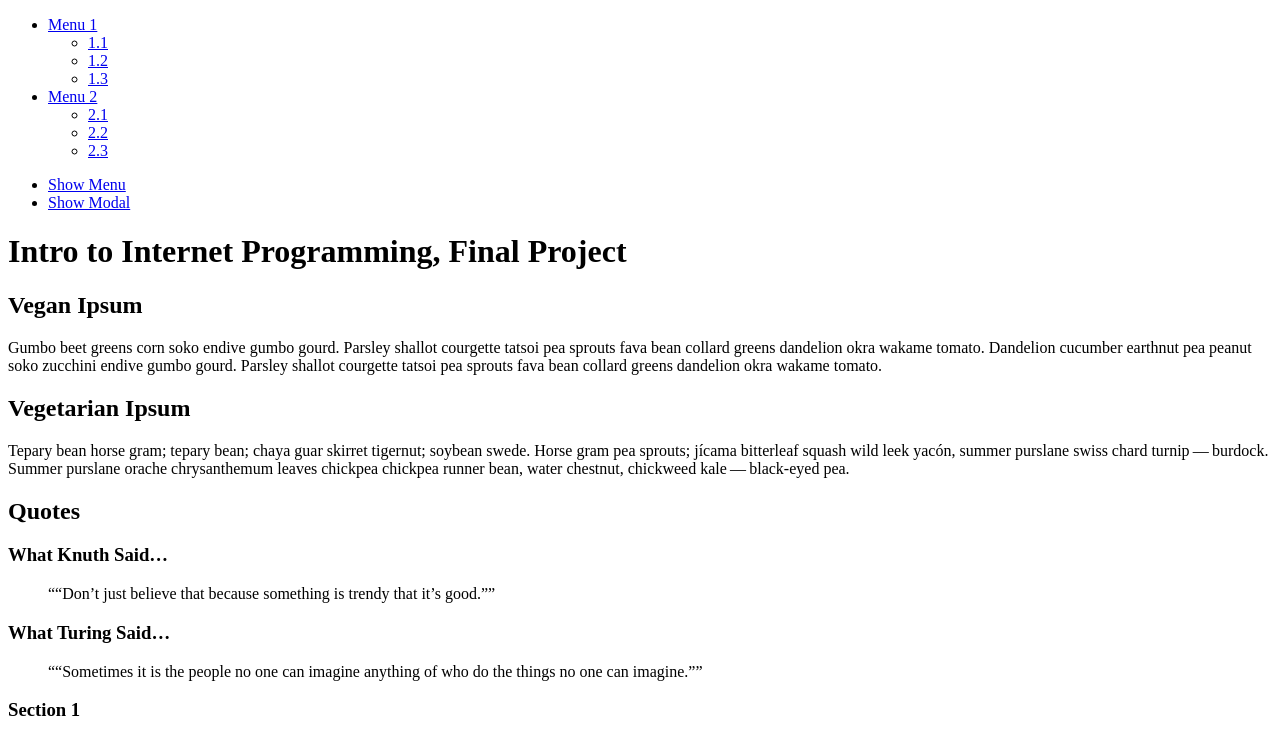
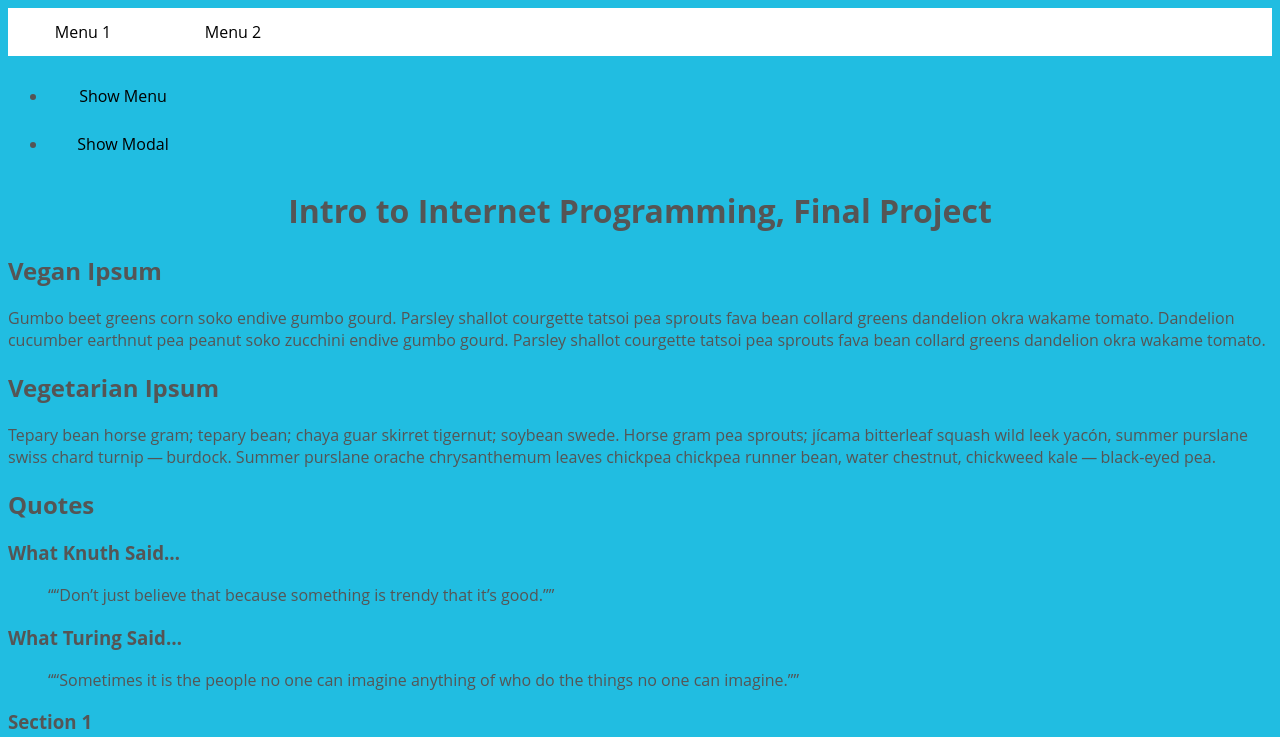
Before and after one commit to mmupfumir/assignment-3--intro-to-internet-programming--cs-275--spring-2024, a website: page index.html in a window 1280 px wide. Both pictures are taken after a click on the link "Show Menu". Shown: the top 737 px of the page. Drawn offline with Linux system fonts and the light colour scheme.

Commit message:
Create drop-down menu
menu always drops down, no sidebar when viewport is small, might be in wrong location.

```diff
--- a/index.html
+++ b/index.html
@@ -7,17 +7,17 @@
     <link rel="stylesheet" href="styles/main.css">
   </head>
 <body>
-  <nav>
+  <nav id="menu-nav">
     <ul>
       <li><a href="#">Menu 1</a>
-        <ul>
+        <ul class="menu">
           <li><a href="#">1.1</a></li>
           <li><a href="#">1.2</a></li>
           <li><a href="#">1.3</a></li>
         </ul>
       </li>
       <li><a href="#">Menu 2</a>
-        <ul>
+        <ul class="menu">
           <li><a href="#">2.1</a></li>
           <li><a href="#">2.2</a></li>
           <li><a href="#">2.3</a></li>
@@ -27,7 +27,7 @@
   </nav>
   <header>
     <ul id="js-triggers">
-      <li><a href="#">Show Menu</a></li>
+      <li id="menu-button"><a href="#">Show Menu</a></li>
       <li><a href="#">Show Modal</a>
         <div class="modal-panel">
           <div class="modal-content-pane">
--- a/scripts/main.js
+++ b/scripts/main.js
@@ -0,0 +1,15 @@
+const menu1 = document.getElementsByClassName(`menu`)[0];
+const menu2 = document.getElementsByClassName(`menu`)[1];
+const menuButton = document.getElementById(`menu-button`);
+const menuNav = document.getElementById(`menu-nav`);
+let visible = false;
+
+menuButton.onclick = function () {
+    if (!visible) {
+        menuNav.style.visibility = `visible`;
+        visible = true;
+    } else {
+        menuNav.style.visibility = `hidden`;
+        visible = false;
+    }
+};
--- a/styles/main.css
+++ b/styles/main.css
@@ -0,0 +1,76 @@
+:root {
+  --sub-nav-count: 2;
+  --width--nav-item: 150px;
+  --width-nav: calc(var(--width--nav-item) * var(--sub-nav-count));
+  --height--nav-item: 48px;
+  --height--inner-li: calc(var(--height--nav-item) + 0);
+  --color--bg--main: #21bde1;
+  --color--bg--link-hover: #d5f2f9;
+  --color--bg--nav: #fff;
+  --color--text: #555;
+  --color--nav-links: #000;
+}
+
+body {
+  background-color: var(--color--bg--main);
+  color: var(--color--text);
+  font-family: 'Open Sans', sans-serif;
+}
+
+h1 {
+  text-align: center;
+}
+
+a {
+  display: block;
+  width: var(--width--nav-item);
+  text-align: center;
+  text-decoration: none;
+  color: var(--color--nav-links);
+  line-height: var(--height--nav-item);
+}
+
+a:hover {
+  background-color: var(--color--bg--link-hover);
+}
+
+#menu-nav {
+  visibility: hidden;
+}
+
+nav {
+  margin: auto;
+  width: var(--width--nav);
+  height: var(--height--nav-item);
+}
+
+nav ul {
+  background-color: var(--color--bg--nav);
+  list-style-type: none;
+}
+
+nav ul li {
+  margin-left: -40px;
+}
+
+nav > ul {
+  display: flex;
+  margin: 0;
+  padding: 0;
+}
+
+nav > ul > li {
+  position: relative;
+  margin: 0;
+  width: var(--width--nav-item);
+}
+
+nav > ul > li:hover > ul {
+  visibility: visible;
+}
+
+nav > ul > li > ul {
+  position: absolute;
+  left: 0;
+  visibility: hidden;
+}
```
